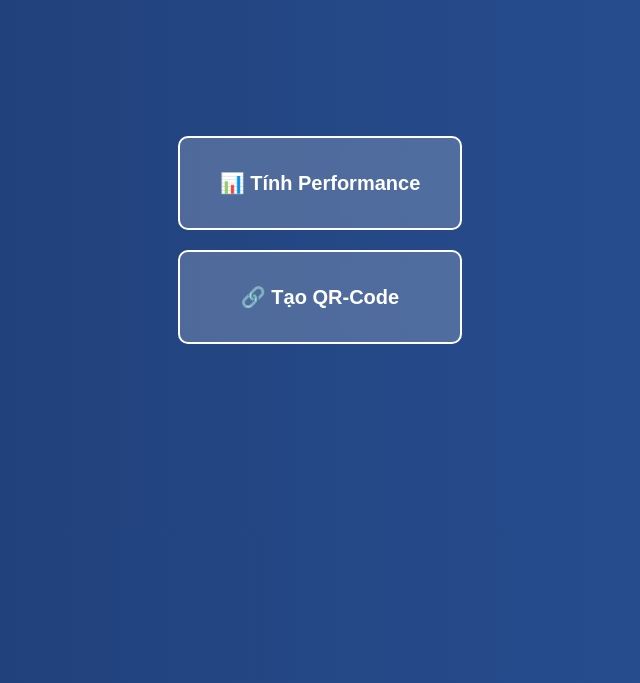
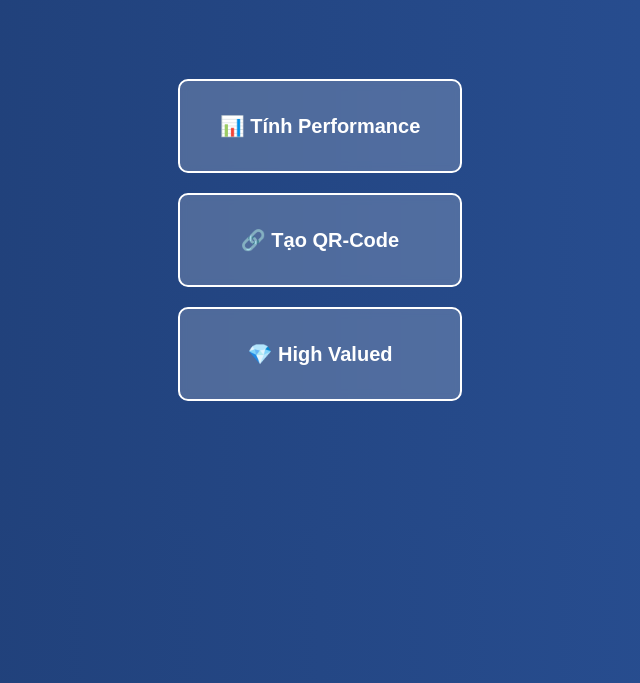
Before and after one commit to Khoaduong94/My-Home, a plain HTML site: page index.html in a window 1280 px wide. Shown: the part 117-800 px from the top of the page, without its empty margins (320-960 px from the left). Drawn offline with Linux system fonts and the light colour scheme.

Commit message:
Update index.html

```diff
--- a/index.html
+++ b/index.html
@@ -54,6 +54,7 @@
     <div class="container">
         <a href="https://khoaduong94.github.io/Performance_SHBVN/" class="button">📊 Tính Performance</a>
         <a href="https://khoaduong94.github.io/QR-Code/" class="button">🔗 Tạo QR-Code</a>
+        <a href="https://khoaduong94.github.io/High-Valued/" class="button">💎 High Valued</a>
     </div>
 
 </body>
```
